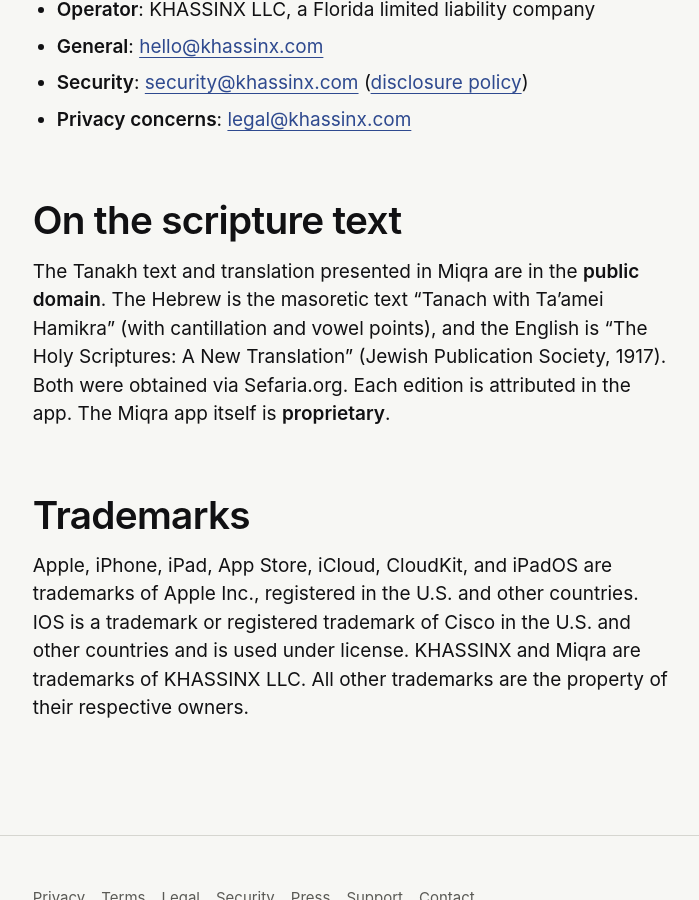
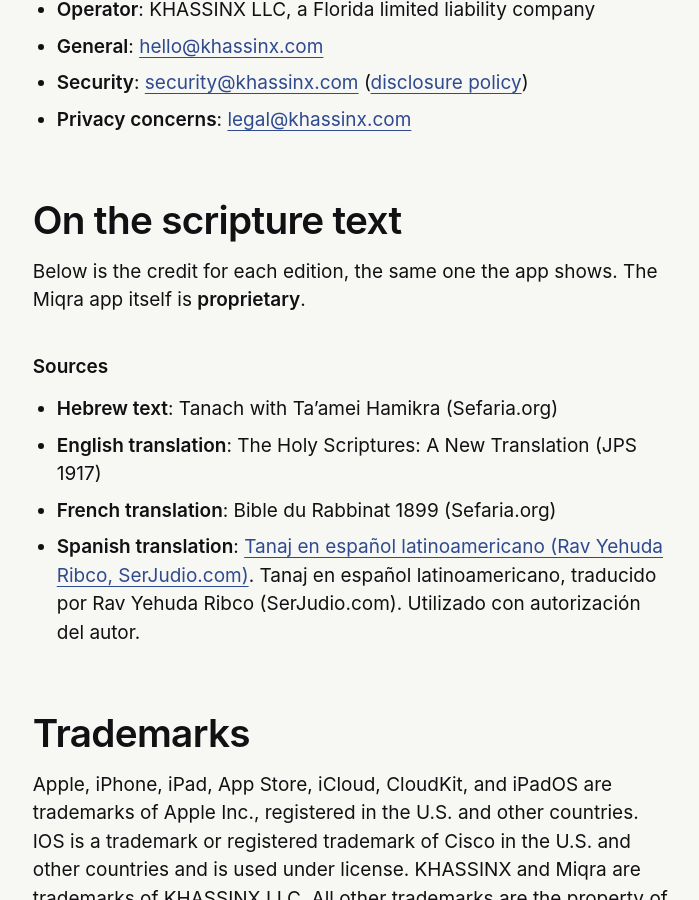
Before and after one commit to KhassinX/miqra-web, a Jekyll site: the page built from legal/index.md, in a window 1280 px wide and 900 px high, scrolled down 713 px. Shown: the whole window, without its empty margins (21-720 px from the left). Built offline with Jekyll 4.4.1, drawn with Linux system fonts in a browser that asks for light colours; some of the changed text lies outside the part shown.

Commit message:
legal: créditos de las cuatro ediciones, igual que en la app (EN/ES)
La página Legal lista hebreo, inglés, francés y español con el texto de crédito de la app; el separador de cada renglón pasa a «: ». La portada y Contenido y derechos dejan de decir que toda traducción es de dominio público: la española se usa con autorización de su autor.

Co-Authored-By: Claude Opus 5.5 <noreply@anthropic.com>
Claude-Session: https://claude.ai/code/session_01HcbMZm97AK2qBxhKYzgV1m

```diff
--- a/es/index.html
+++ b/es/index.html
@@ -35,7 +35,7 @@ canonical_es: /es/
 
       <article class="card">
         <h3>Procedencia transparente</h3>
-        <p>Miqra te indica qué edición estás leyendo. El hebreo es el texto masorético (Tanach with Ta'amei Hamikra, vía Sefaria); la traducción es de dominio público, atribuida con claridad. Sin ediciones silenciosas, sin armonizar lecturas divergentes.</p>
+        <p>Miqra te indica qué edición estás leyendo. El hebreo es el texto masorético (Tanach with Ta'amei Hamikra, vía Sefaria); cada traducción es de dominio público o se usa con autorización de su autor, y se atribuye con claridad. Sin ediciones silenciosas, sin armonizar lecturas divergentes.</p>
       </article>
     </div>
   </div>
--- a/index.html
+++ b/index.html
@@ -35,7 +35,7 @@ canonical_es: /es/
 
       <article class="card">
         <h3>Transparent provenance</h3>
-        <p>Miqra tells you which edition you are reading. The Hebrew is the masoretic text (Tanach with Ta'amei Hamikra, via Sefaria); the translation is public-domain, attributed plainly. No silent edits, no harmonizing of differing readings.</p>
+        <p>Miqra tells you which edition you are reading. The Hebrew is the masoretic text (Tanach with Ta'amei Hamikra, via Sefaria); each translation is in the public domain or used with its author's permission, and attributed plainly. No silent edits, no harmonizing of differing readings.</p>
       </article>
     </div>
   </div>
--- a/legal/index.md
+++ b/legal/index.md
@@ -30,7 +30,14 @@ Short aliases: [/privacy/](/legal/privacy/) · [/terms/](/legal/terms/)
 
 ## On the scripture text
 
-The Tanakh text and translation presented in Miqra are in the **public domain**. The Hebrew is the masoretic text "Tanach with Ta'amei Hamikra" (with cantillation and vowel points), and the English is "The Holy Scriptures: A New Translation" (Jewish Publication Society, 1917). Both were obtained via Sefaria.org. Each edition is attributed in the app. The Miqra app itself is **proprietary**.
+Below is the credit for each edition, the same one the app shows. The Miqra app itself is **proprietary**.
+
+### Sources
+
+- **Hebrew text**: Tanach with Ta'amei Hamikra (Sefaria.org)
+- **English translation**: The Holy Scriptures: A New Translation (JPS 1917)
+- **French translation**: Bible du Rabbinat 1899 (Sefaria.org)
+- **Spanish translation**: [Tanaj en español latinoamericano (Rav Yehuda Ribco, SerJudio.com)](https://serjudio.com). <span lang="es">Tanaj en español latinoamericano, traducido por Rav Yehuda Ribco (SerJudio.com). Utilizado con autorización del autor.</span>
 
 ## Trademarks
 
```
Also changed, not shown: other parts of legal/index.md (+1 -1 lines), es/legal/content.md (+1 -1 lines), es/legal/index.md (+9 -2 lines), legal/content.md (+1 -1 lines).
